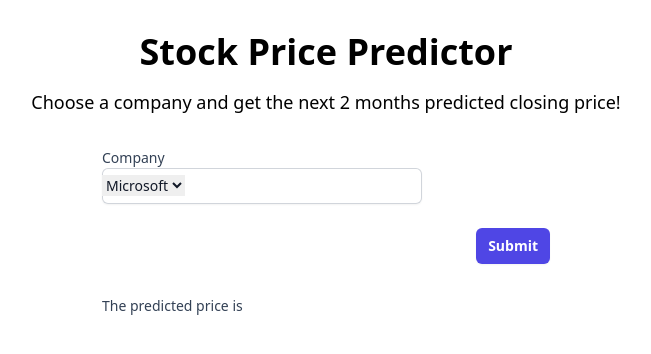
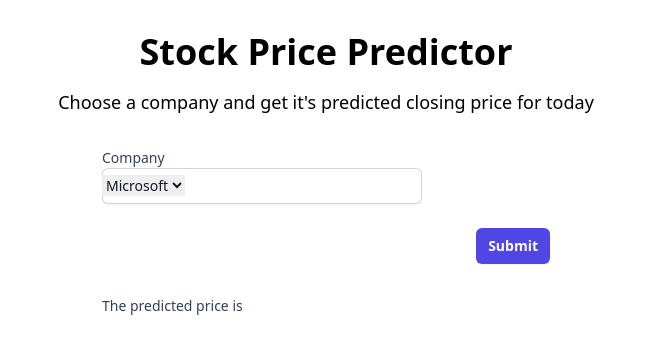
Before and after one commit to hridaya423/stock-price-predictor, a Flask app: page / in a window 1280 px wide. Shown: the part 76-430 px from the top of the page, without its empty margins (314-965 px from the left). Run offline with Flask 3, Linux system fonts and the light colour scheme; some libraries are stand-ins or nearby versions.

Commit message:
Update index.html

```diff
--- a/templates/index.html
+++ b/templates/index.html
@@ -10,7 +10,7 @@
 
     <h1 class="text-4xl font-bold text-center mt-8">Stock Price Predictor</h1>
     <p class="text-lg text-center mt-4">
-      Choose a company and get the next 2 months predicted closing price!
+      Choose a company and get it's predicted closing price for today
     </p>
 
     <div class="max-w-md mx-auto mt-8">
```
